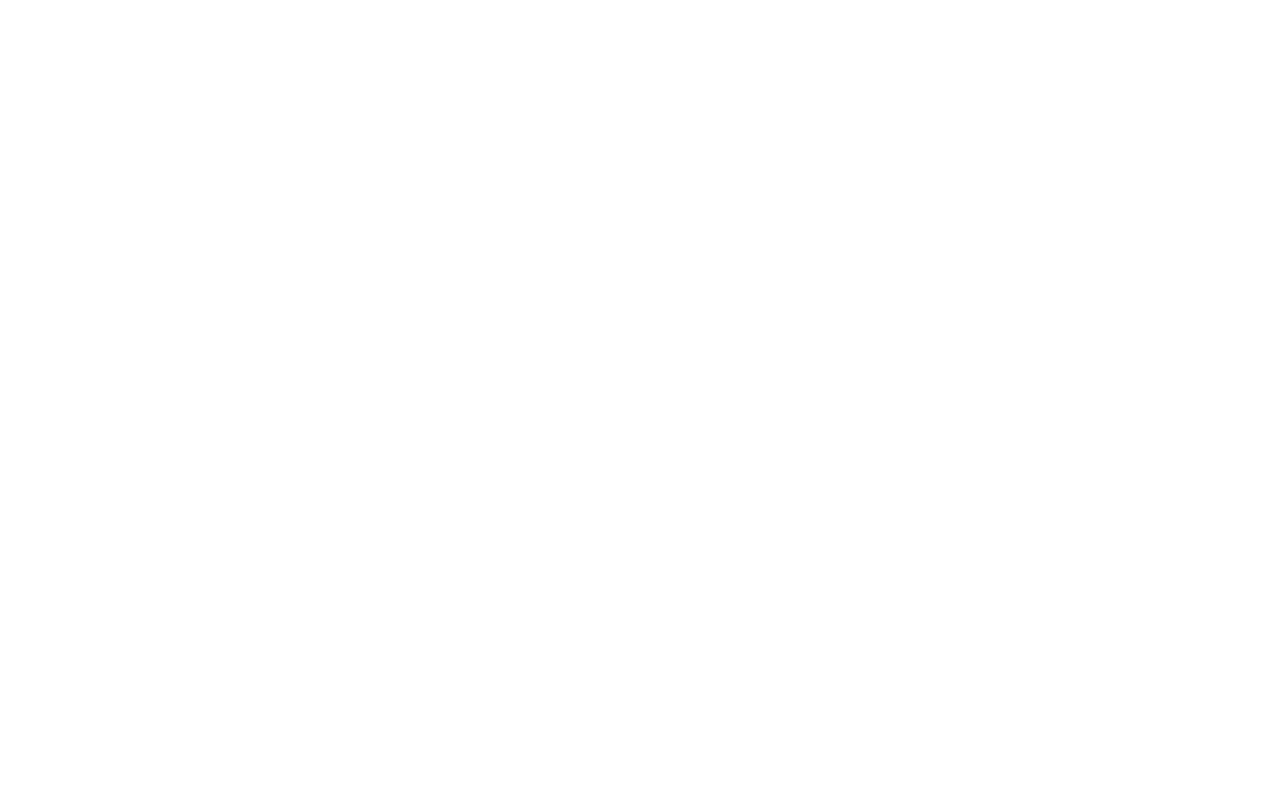
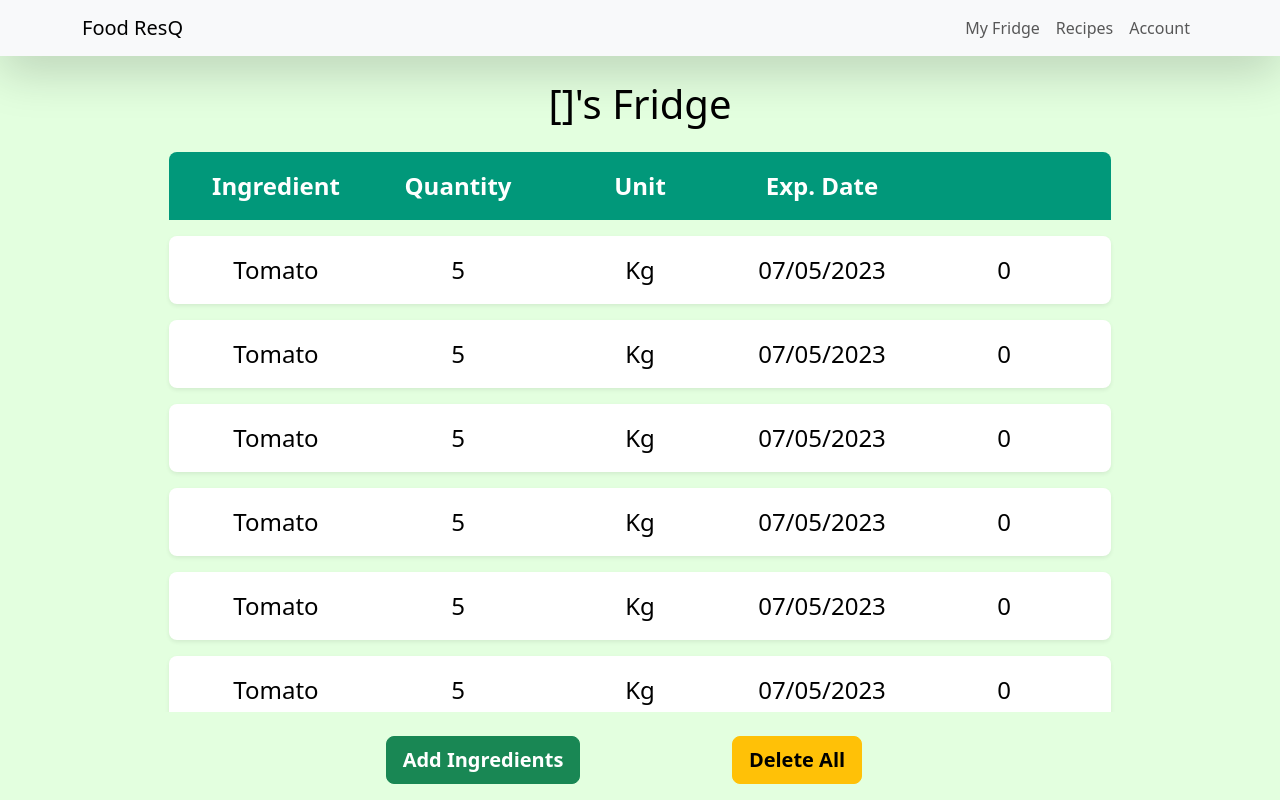
Before and after one commit to LingSu-dev/food-resQ, a React (Create React App) app in the folder front-end/: page / in a window 1280 px wide. Built offline with nearby package versions, Linux system fonts and the light colour scheme.

Commit message:
Finished Home

```diff
--- a/front-end/src/App.js
+++ b/front-end/src/App.js
@@ -2,13 +2,14 @@ import './App.scss';
 import {BrowserRouter, Routes, Route } from "react-router-dom";
 import Signin from "./pages/sign-in";
 import SignUp from "./pages/sign-up";
-
+import Home from "./pages/home";
 
 function App() {
   return (
     <BrowserRouter>
       <Routes>
         <Route path="/">
+            <Route index element={<Home />}/>
             <Route path="signin" element={<Signin />}/>
             <Route path="signup" element={<SignUp />}/>
         </Route>
--- a/front-end/src/App.scss
+++ b/front-end/src/App.scss
@@ -2,11 +2,14 @@
 
 .App {
   text-align: center;
-  background-color: #75b798;
 }
 
 .vh-calc {
   height: calc(100vh - 56px);
+}
+
+.home {
+  background-color: #E3FFDF;
 }
 
 @import "bootstrap/scss/functions";
--- /dev/null
+++ b/front-end/src/components/ingredient-item.js
@@ -0,0 +1,19 @@
+import React from 'react';
+import Col from "react-bootstrap/Col";
+import Row from "react-bootstrap/Row";
+
+function IngredientItem ({ingredient, quantity, unit, expDate}) {
+    return (
+        <>
+            <Row className="ingredients-item w-75 fs-4 p-3 mx-auto text-black my-3 rounded-3 shadow-sm">
+                <Col className="text-center">{ingredient}</Col>
+                <Col className="text-center">{quantity}</Col>
+                <Col className="text-center">{unit}</Col>
+                <Col className="text-center">{expDate}</Col>
+                <Col className="text-center">0</Col>
+            </Row>
+        </>
+    );
+}
+
+export default IngredientItem;
--- a/front-end/src/components/nav.js
+++ b/front-end/src/components/nav.js
@@ -6,7 +6,7 @@ function ColorSchemesExample() {
     return (
         <Navbar bg="light" data-bs-theme="light" className="shadow-lg">
             <Container>
-                <Navbar.Brand href="/">Navbar</Navbar.Brand>
+                <Navbar.Brand href="/">Food ResQ</Navbar.Brand>
                 <Nav className="ml-auto">
                     <Nav.Link href="/">My Fridge</Nav.Link>
                     <Nav.Link href="/recipes">Recipes</Nav.Link>
--- /dev/null
+++ b/front-end/src/pages/home.css
@@ -0,0 +1,15 @@
+.ingredients-header {
+        background-color: #01987a;
+}
+
+.ingredients-item {
+        background-color: white;
+}
+
+/*.ingredients-item:nth-child(even) {*/
+/*        background-color: #f3f3f3;*/
+/*}*/
+
+.ingredients-view {
+        max-height: 72vh;
+}
--- a/front-end/src/pages/home.js
+++ b/front-end/src/pages/home.js
@@ -0,0 +1,116 @@
+import React from "react";
+import { useState } from 'react';
+import Navbar from "../components/nav";
+import Container from "react-bootstrap/Container";
+import Row from "react-bootstrap/Row";
+import Col from "react-bootstrap/Col";
+
+import './home.css';
+import IngredientItem from "../components/ingredient-item";
+import Button from "react-bootstrap/Button";
+import Form from 'react-bootstrap/Form';
+import Modal from 'react-bootstrap/Modal';
+
+function Home() {
+    const [show, setShow] = useState(false);
+    const handleClose = () => setShow(false);
+    const handleShow = () => setShow(true);
+
+    return (
+        <>
+            <Navbar />
+            <Container fluid className="home vh-calc pt-4 overflow-hidden">
+                <Row>
+                    <h1 className="text-black text-center">[]'s Fridge</h1>
+                </Row>
+
+                <Row>
+                    <Col className="ingredients-view overflow-y-scroll h-75">
+                        <Row className="ingredients-header mt-3 w-75 fs-4 p-3 rounded-top-3 mx-auto text-white fw-bold">
+                            <Col className="text-center">Ingredient</Col>
+                            <Col className="text-center">Quantity</Col>
+                            <Col className="text-center">Unit</Col>
+                            <Col className="text-center">Exp. Date</Col>
+                            <Col className="text-center"></Col>
+                        </Row>
+                        <IngredientItem ingredient={"Tomato"} quantity={5} unit={"Kg"} expDate={"07/05/2023"} />
+                        <IngredientItem ingredient={"Tomato"} quantity={5} unit={"Kg"} expDate={"07/05/2023"} />
+                        <IngredientItem ingredient={"Tomato"} quantity={5} unit={"Kg"} expDate={"07/05/2023"} />                    <IngredientItem ingredient={"Tomato"} quantity={5} unit={"Kg"} expDate={"07/05/2023"} />
+                        <IngredientItem ingredient={"Tomato"} quantity={5} unit={"Kg"} expDate={"07/05/2023"} />
+                        <IngredientItem ingredient={"Tomato"} quantity={5} unit={"Kg"} expDate={"07/05/2023"} />
+                        <IngredientItem ingredient={"Tomato"} quantity={5} unit={"Kg"} expDate={"07/05/2023"} />
+                        <IngredientItem ingredient={"Tomato"} quantity={5} unit={"Kg"} expDate={"07/05/2023"} />
+                        <IngredientItem ingredient={"Tomato"} quantity={5} unit={"Kg"} expDate={"07/05/2023"} />
+                        <IngredientItem ingredient={"Tomato"} quantity={5} unit={"Kg"} expDate={"07/05/2023"} />
+                        <IngredientItem ingredient={"Tomato"} quantity={5} unit={"Kg"} expDate={"07/05/2023"} />
+                        <IngredientItem ingredient={"Tomato"} quantity={5} unit={"Kg"} expDate={"07/05/2023"} />
+                        <IngredientItem ingredient={"Tomato"} quantity={5} unit={"Kg"} expDate={"07/05/2023"} />
+                    </Col>
+                </Row>
+                <Row className="h-100 justify-content-center w-50 mx-auto mt-4">
+                    <Col auto className="text-center">
+                        <Button size="lg" variant="success" onClick={handleShow}><strong>Add Ingredients</strong></Button>
+                    </Col>
+                    <Col className="text-center">
+                        <Button size="lg" variant="warning"><strong>Delete All</strong></Button>
+                    </Col>
+                </Row>
+            </Container>
+            <Modal show={show} onHide={handleClose} centered>
+                <Modal.Header closeButton>
+                    <Modal.Title>Add an ingredient</Modal.Title>
+                </Modal.Header>
+                <Modal.Body>
+                    <Form>
+                        <Form.Group className="mb-3" controlId="ingredient">
+                            <Form.Label>Ingredient Name</Form.Label>
+                            <Form.Control
+                                placeholder="ex. tomato"
+                                autoFocus
+                            />
+                        </Form.Group>
+                        <div className="d-flex gap-4">
+                            <Form.Group
+                                className="mb-3"
+                                controlId="quantity"
+                            >
+                                <Form.Label>Quantity</Form.Label>
+                                <Form.Control
+                                    placeholder="ex. 3"
+                                    autoFocus
+                                />
+                            </Form.Group>
+                            <Form.Group
+                                className="mb-3"
+                                controlId="quantity"
+                            >
+                                <Form.Label>Unit</Form.Label>
+                                <Form.Select aria-label="Default select example">
+                                    <option>Select unit</option>
+                                    <option value="lbs">lbs</option>
+                                    <option value="kg">kg</option>
+                                    <option value="g">g</option>
+                                    <option value="g">peices</option>
+                                </Form.Select>
+                            </Form.Group>
+                        </div>
+                        <Form.Group>
+                            <Form.Label>Expiration Date</Form.Label>
+                            <Form.Control type="date" />
+                        </Form.Group>
+                    </Form>
+                </Modal.Body>
+                <Modal.Footer>
+                    <Button variant="" onClick={handleClose}>
+                        Close
+                    </Button>
+                    <Button variant="success" onClick={handleClose}>
+                        Save Changes
+                    </Button>
+                </Modal.Footer>
+            </Modal>
+        </>
+    );
+}
+
+export default Home;
--- a/front-end/src/pages/sign-in.js
+++ b/front-end/src/pages/sign-in.js
@@ -18,7 +18,7 @@ function Signin() {
                     <Row className="h-100 w-100 align-items-center">
                         <Col className="h-100 d-flex align-items-center foodbg">
                             <Form className="w-75">
-                                <h1 className="text-black text-center">Food ResQ</h1>
+                                <h1 className="text-black text-center mb-4">Food ResQ</h1>
                                 <Form.Group>
                                     <Form.Control size="md" placeholder="Username" className="position-relative mb-3" />
                                 </Form.Group>
```
